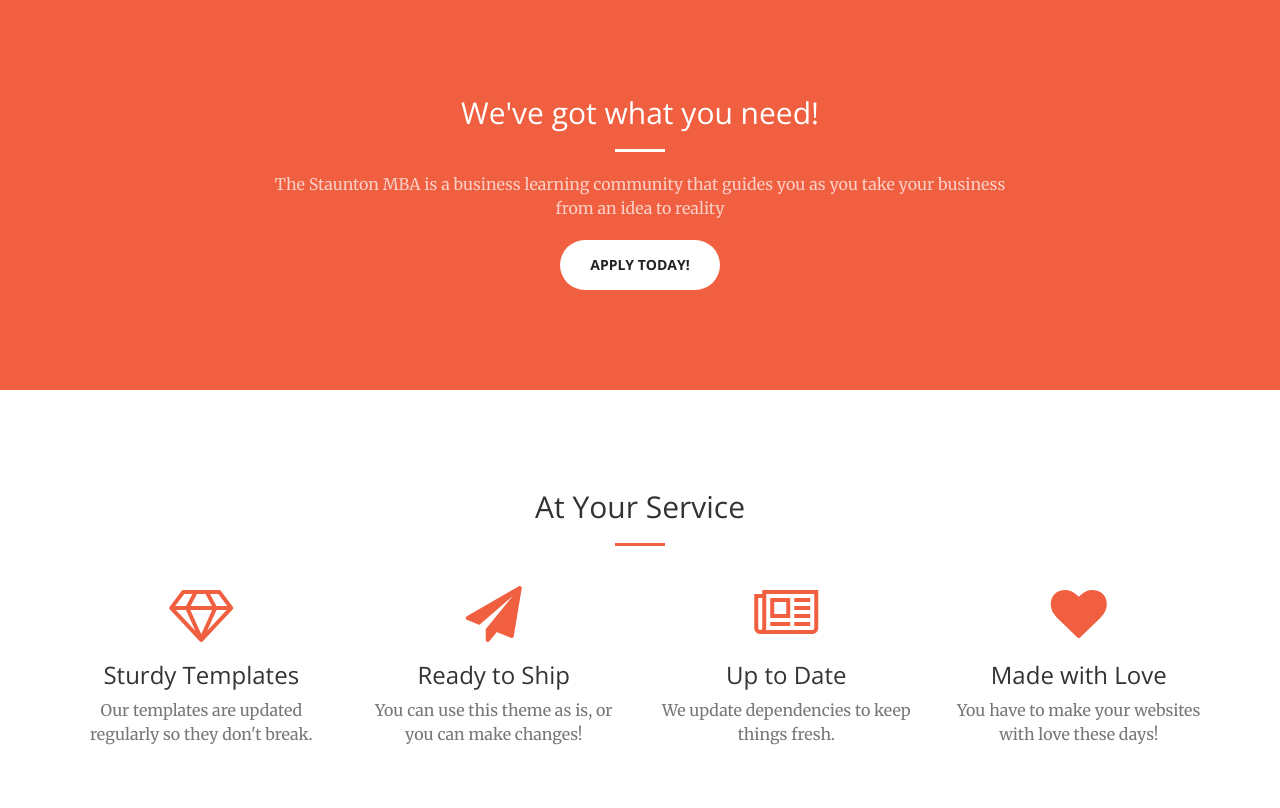
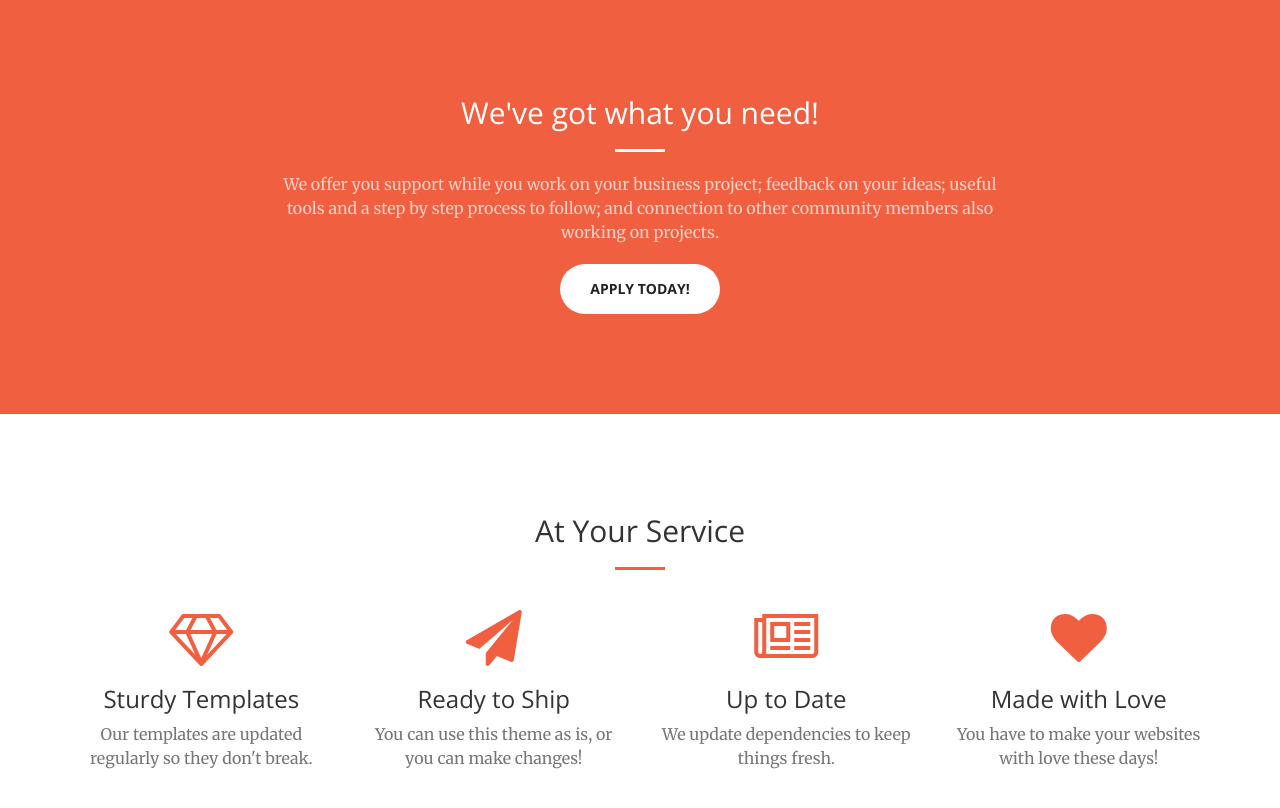
Before and after one commit to StauntonMBA/site, a Jekyll site: the page built from index.html, in a window 1280 px wide and 900 px high, scrolled down 818 px, cut to the strip 86-894 px from the top of the window. Built offline with Jekyll 4.4.1, drawn with Linux system fonts in a browser that asks for light colours; some of the changed text lies outside the part shown.

Commit message:
Updates in texts mostly

```diff
--- a/_config.yml
+++ b/_config.yml
@@ -6,7 +6,7 @@ baseurl: "" # the subpath of your site, e.g. /blog/
 url: "" # the base hostname & protocol for your site
 
 twitter_username:
-github_username:
+github_username: juanpablomolina
 
 # Build settings
 markdown: kramdown
--- a/_includes/aside.html
+++ b/_includes/aside.html
@@ -1,8 +1,8 @@
   <aside class="bg-dark">
       <div class="container text-center">
           <div class="call-to-action">
-              <h2>Free Download at Start Bootstrap!</h2>
-              <a href="#" class="btn btn-default btn-xl wow tada">Download Now!</a>
+              <h2>Join our community!</h2>
+              <a href="#" class="btn btn-default btn-xl wow tada">Apply Now!</a>
           </div>
       </div>
   </aside>
--- a/_includes/call-to-action.html
+++ b/_includes/call-to-action.html
@@ -4,7 +4,7 @@
             <div class="col-lg-8 col-lg-offset-2 text-center">
                 <h2 class="section-heading">We've got what you need!</h2>
                 <hr class="light">
-                <p class="text-faded">The Staunton MBA is a business learning community that guides you as you take your business from an idea to reality</p>
+                <p class="text-faded">We offer you support while you work on your business project; feedback on your ideas; useful tools and a step by step process to follow; and connection to other community members also working on projects.</p>
                 <a href="#" class="btn btn-default btn-xl">Apply Today!</a>
             </div>
         </div>
--- a/_includes/contact.html
+++ b/_includes/contact.html
@@ -6,12 +6,12 @@
                 <hr class="primary">
                 <p>Ready to start your next project with us? That's great! Give us a call or send us an email and we will get back to you as soon as possible!</p>
             </div>
-        <div class="col-lg-2 col-lg-offset-2 text-center">
+    <!--    <div class="col-lg-2 col-lg-offset-2 text-center">
             <a href="https://twitter.com/{{ site.twitter_username }}">
                 <i class="fa fa-twitter fa-3x wow bounceIn" data-wow-delay=".1s"></i>
                 <p>{{ site.twitter_username }}</p>
             </a>
-        </div>
+        </div> -->
         <div class="col-lg-2 col-lg-offset-1 text-center">
             <a href="mailto:{{ site.email }}">
             <i class="fa fa-envelope-o fa-3x wow bounceIn" data-wow-delay=".1s"></i>
```
